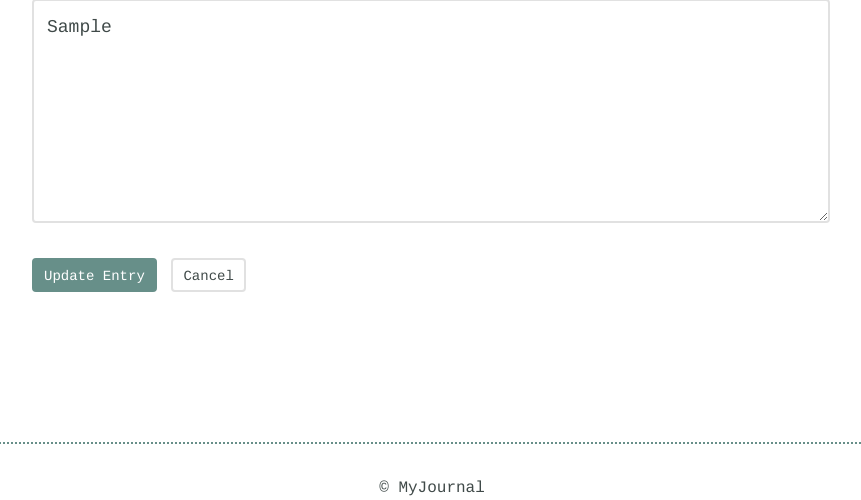
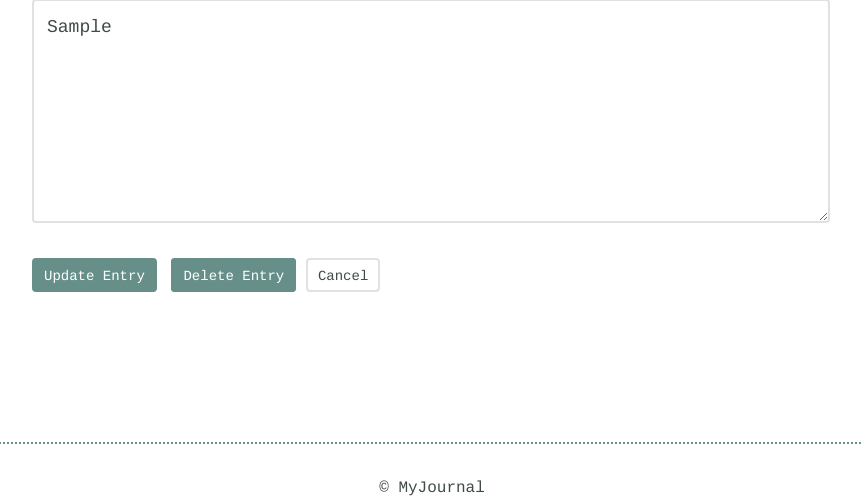
Before and after one commit to Bendricks40/Python_TechDegree_Unit5, a Flask app: page /entries/1/edit in a window 1280 px wide. Shown: the part 821-1321 px from the top of the page, without its empty margins (208-1069 px from the left). Run offline with Flask 2, Linux system fonts and the light colour scheme; tables that the repository leaves empty hold one stand-in row (values such as "Sample post"); some libraries are stand-ins or nearby versions.

Commit message:
added the delete route and button

```diff
--- a/app.py
+++ b/app.py
@@ -57,6 +57,13 @@ def details(entry_id):
     return render_template('detail.html', entry=entry)
 
 
+@app.route('/entries/<int:entry_id>/delete')
+def delete(entry_id):
+    models.Entries.delete().where(models.Entries.id == entry_id).execute()
+    print("just deleted it, now redirecting back to index")
+    return redirect(url_for('index'))
+
+
 @app.route('/entries/<int:entry_id>/edit',  methods=('GET', 'POST'))
 def edit(entry_id):
     entry = models.Entries.get_or_none(models.Entries.id == entry_id)
@@ -79,11 +86,6 @@ def edit(entry_id):
     return render_template('edit.html', entry=entry, form=form)
 
 
-@app.route('/entries/<id>/delete')
-def delete():
-    return "This is the entries/<id>/delete page where you would be deleting a specific entry"
-
-
 if __name__ == '__main__':
     models.initialize()
 
--- a/templates/edit.html
+++ b/templates/edit.html
@@ -32,6 +32,7 @@
                     {% endif %}
                 {% endfor %}
                 <input type="submit" value="Update Entry" class="button">
+                <a href={{ url_for('delete', entry_id=entry.id) }} class="button" onclick="return confirm('Are you sure you want to delete this Journal entry?');">Delete Entry</a>
                 <a href={{ url_for('details', entry_id=entry.id) }} class="button button-secondary">Cancel</a>
             </form>
                 </div>
```
